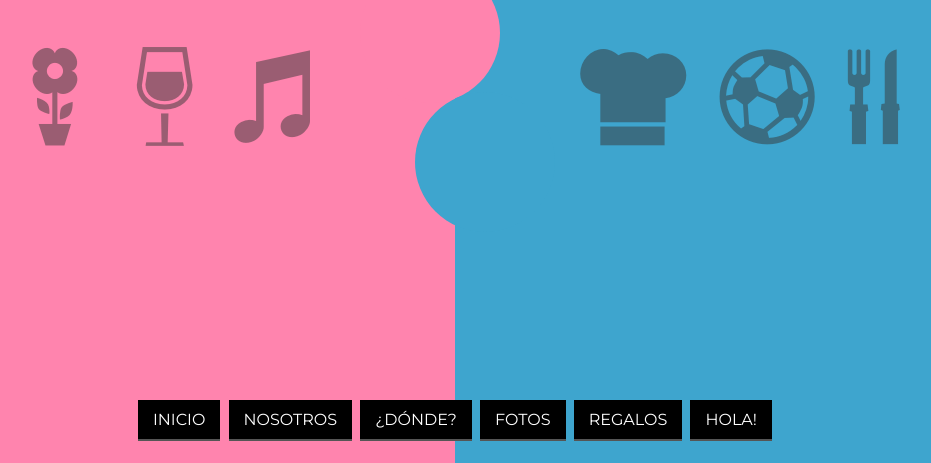
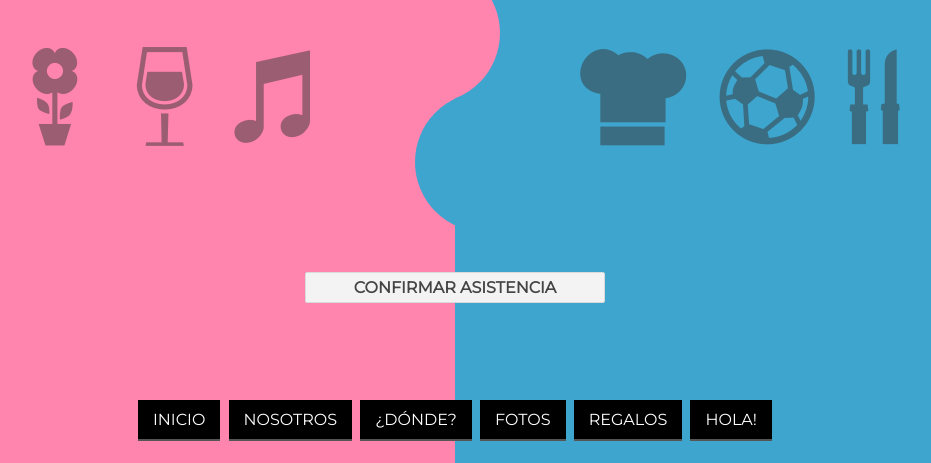
Before and after one commit to alejandrof/alejandrof.github.io, a plain HTML site: page index.html in a window 1280 px wide. Shown: the part 337-800 px from the top of the page, without its empty margins (185-1116 px from the left). Drawn offline with nearby package versions, Linux system fonts and the light colour scheme; a script that the page names is missing.

Commit message:
agrega link a formulario

```diff
--- a/css/styles.less
+++ b/css/styles.less
@@ -120,6 +120,33 @@ html {
 	width: 100%;
 	margin: 0 auto;
 	padding-top: 70px;
+}
+
+/* Normal white Button as seen on Google.com*/
+button {
+	margin: 0 auto;
+	display: block;
+	margin-top: 85px;
+	width: 300px;
+    color: #444444;
+    background: #F3F3F3;
+    border: 1px #DADADA solid;
+    padding: 5px 10px;
+    border-radius: 2px;
+    font-weight: bold;
+    font-size: 12pt;
+    text-transform: uppercase;
+}
+
+button:hover {
+    border: 1px #C6C6C6 solid;
+    box-shadow: 1px 1px 1px #EAEAEA;
+    color: #333333;
+    background: #F7F7F7;
+}
+
+button:active {
+    box-shadow: inset 1px 1px 1px #DFDFDF;
 }
 
 .container {
--- a/index.html
+++ b/index.html
@@ -46,6 +46,7 @@
           <h1>Flor & Cris </h1>
           <div id="defaultCountdown"></div>
         </div>
+        <button class="hatch" onclick="window.open(&quot;https://docs.google.com/forms/d/19t_catCLYfrOxo7nwvneKRyX90CAYut3mMU1SS1wKW0/viewform&quot;)">Confirmar asistencia</button>
       </div>
 
       <div id="our-history">
```
